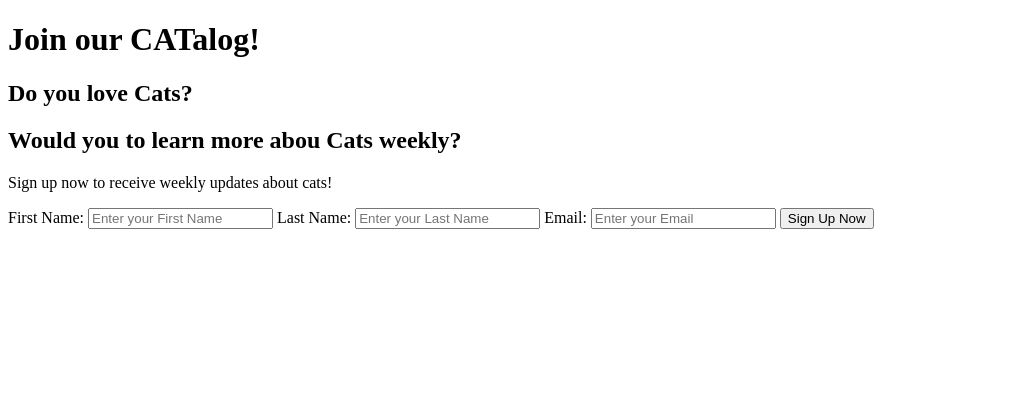
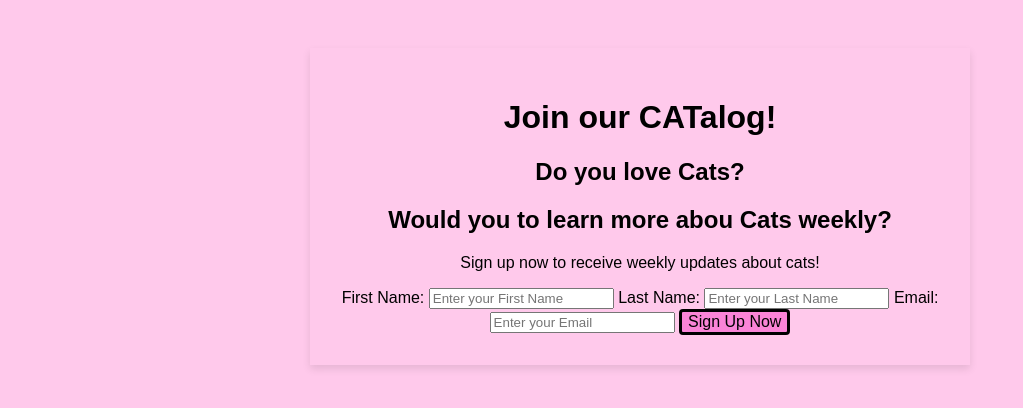
Before and after one commit to ITMD-362-Fall-Rita-Sanabria/Project-1, a plain HTML site: page index.html in a window 1280 px wide. Shown: the whole page, without its empty margins (0-1023 px from the left). Drawn offline with Linux system fonts and the light colour scheme.

Commit message:
fixing colors for my button

```diff
--- a/index.html
+++ b/index.html
@@ -4,7 +4,7 @@
   <meta charset="utf-8">
   <script src="project1.js"></script>
   <meta name="viewport" content="width=device-width, initial-scale=1.0">
-  <link rel="stylesheet" href="screent.css">
+  <link rel="stylesheet" href="screen.css">
   <title>Project 1</title>
 </head>
 <body>
--- a/screen.css
+++ b/screen.css
@@ -16,15 +16,16 @@ main {
 }
 
 button {
-	background-color: lightpink;
-	color white;
+	background-color:#fa84d7;
+	color: black;
 	padding 12px;
-	border: none;
-	border radius: 4px;
+	border: solid;
+	border-radius: 4px;
 	cursor: pointer;
 	font-size: 16px;
+	width: : 100%;
 }
 
 button:hover{
-	background-color: #ff5c47;
+	background-color: #f79cf1;
 }
```
